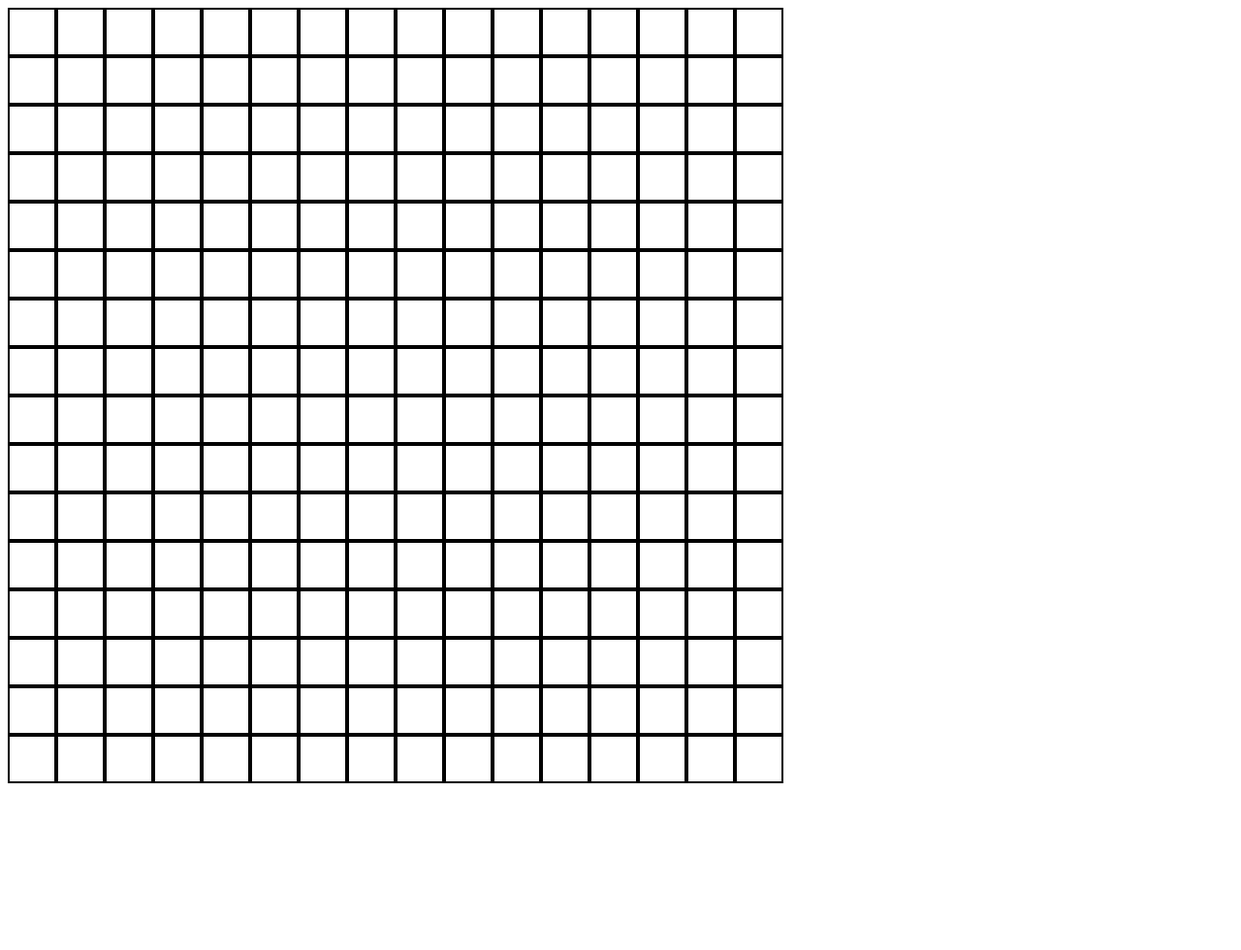
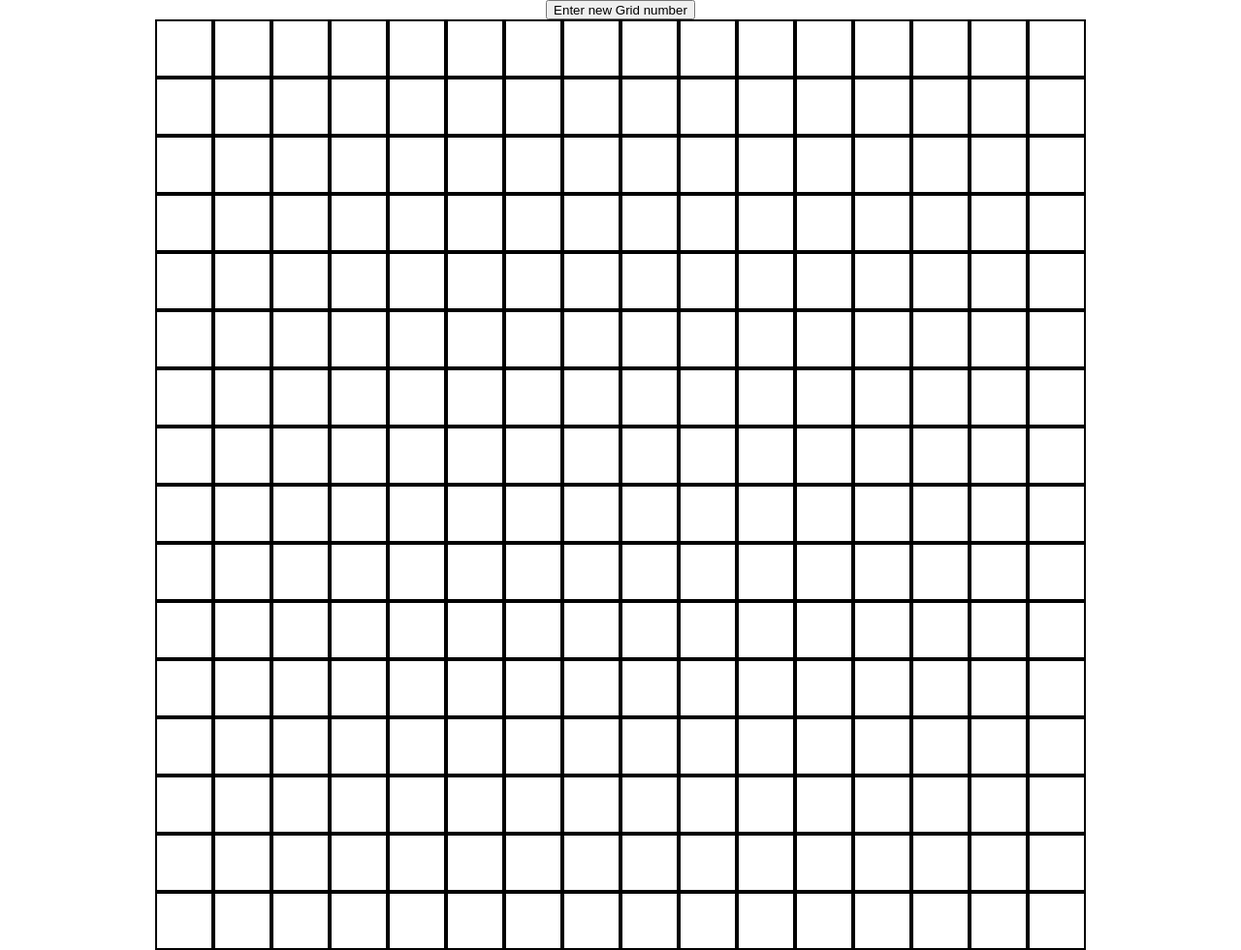
Before and after one commit to GGihan/etch-a-sketch, a plain HTML site: page index.html in a window 1280 px wide. Shown: the whole page at 97% size. Before the commit the page ends 816 px from the top, so only its background shows below. Drawn offline with Linux system fonts and the light colour scheme.

Commit message:
Fixed layout and added proper flex layout

```diff
--- a/index.html
+++ b/index.html
@@ -8,8 +8,11 @@
         <title>Document</title>
     </head>
     <body>
-       <div id="container">
+        <div id="buttonContainer">
+            <button>Enter new Grid number</button>
+        </div>
+        <div id="container">
 
-       </div>
+        </div>
     </body>
 </html>
--- a/script.js
+++ b/script.js
@@ -7,7 +7,7 @@ let squareDiv;
 function multiply16Row() {
     for (let i = 0; i < 16; i++) {
         squareDiv = document.createElement("div");
-        squareDiv.style.cssText = "width: 46px; height: 46px; border: black solid 2px";
+        squareDiv.style.cssText = "flex-basis: 100%; border: black solid 2px";
         topRow.appendChild(squareDiv);
         squareDiv.classList.add("square");
     }
@@ -16,7 +16,7 @@ function multiply16Row() {
 function createGrid() {
     for (let i = 0; i < 16; i++) {
         topRow = document.createElement("div");
-        topRow.style.cssText = "display: flex;";
+        topRow.style.cssText = "display: flex; flex: 1; flex-direction: column";
         container.appendChild(topRow);
         multiply16Row();
     }
--- a/style.css
+++ b/style.css
@@ -0,0 +1,19 @@
+body {
+    display: flex;
+    flex-direction: column;
+    height: 100vh;
+    margin: 0;
+    overflow: hidden;
+    font-family: Roboto, sans-serif;
+    align-items: center;
+}
+
+#container {
+    display: flex;
+    flex: 0 0 960px;
+    width: 960px;
+}
+
+button {
+    height: 20px;
+}
```
